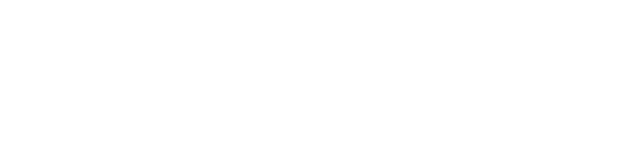
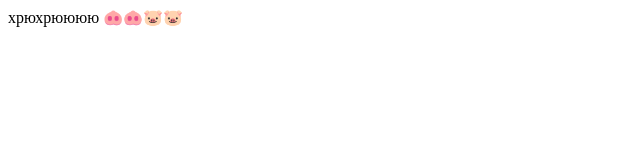
Before and after one commit to Xletori/xruxru, a plain HTML site: page index.html in a window 1280 px wide. Shown: the whole page, without its empty margins (0-640 px from the left). Drawn offline with Linux system fonts and the light colour scheme.

Commit message:
Update index.html

```diff
--- a/index.html
+++ b/index.html
@@ -19,6 +19,7 @@
 <!-- /Yandex.Metrika counter -->
 </head>
 <body>
-    <!-- Контент сайта -->
+хрюхрюююю
+    🐽🐽🐷🐷
 </body>
 </html>
```
